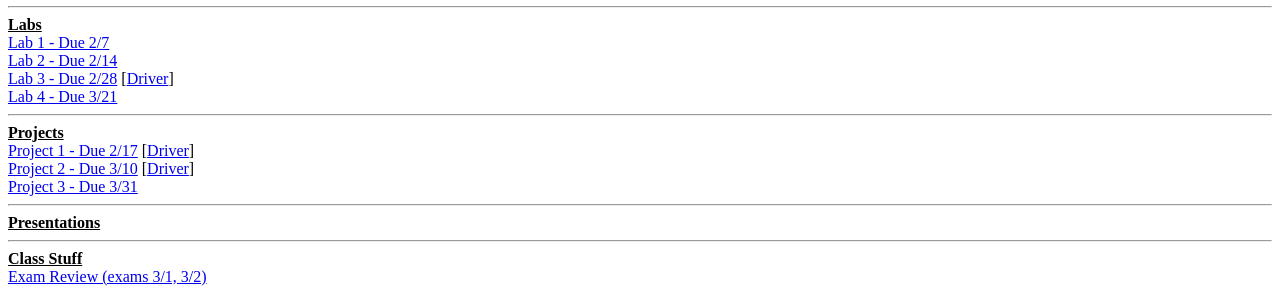
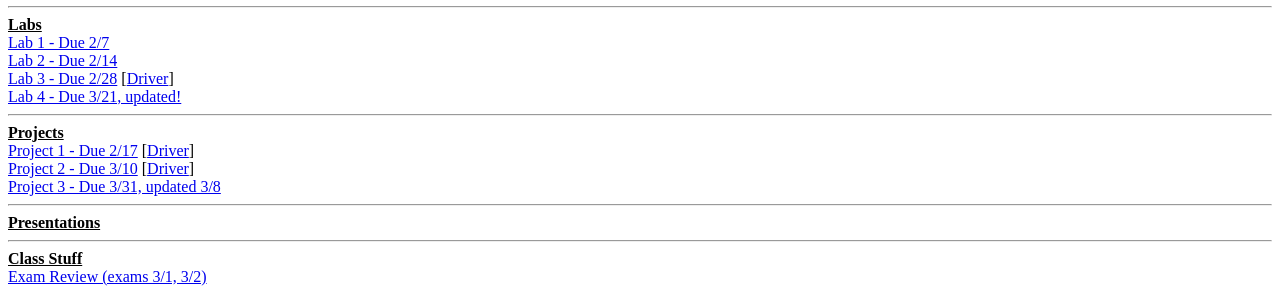
Before and after one commit to ripark/ripark.github.io, a Jekyll site: the page built from s17/cosc251.html, in a window 1280 px wide. Shown: the part 487-775 px from the top of the page. Built offline with Jekyll 4.4.1, drawn with Linux system fonts in a browser that asks for light colours; Markdown is read by kramdown in place of the engine named in the settings.

Commit message:
251 updates

```diff
--- a/s17/cosc251.html
+++ b/s17/cosc251.html
@@ -31,7 +31,7 @@ TAs are allowed to call off their hours if no one shows up in the first hour.
 <br>
 <a href="http://ripark.github.io/s17/COSC251Lab3.pdf">Lab 3 - Due 2/28</a> [<a href="http://ripark.github.io/s17/Lab3Driver.py">Driver</a>]
 <br>
-<a href="http://ripark.github.io/s17/COSC251Lab4.pdf">Lab 4 - Due 3/21</a>
+<a href="http://ripark.github.io/s17/COSC251Lab4.pdf">Lab 4 - Due 3/21, updated!</a>
 <br>
 <hr>
 <strong><u>Projects</strong></u>
@@ -40,7 +40,7 @@ TAs are allowed to call off their hours if no one shows up in the first hour.
 <br>
 <a href="http://ripark.github.io/s17/COSC251Proj2.pdf">Project 2 - Due 3/10</a> [<a href="http://ripark.github.io/s17/Proj2Driver.py">Driver</a>]
 <br>
-<a href="http://ripark.github.io/s17/COSC251Proj3.pdf">Project 3 - Due 3/31</a>
+<a href="http://ripark.github.io/s17/COSC251Proj3.pdf">Project 3 - Due 3/31, updated 3/8</a>
 <br>
 <hr>
 <strong><u>Presentations</strong></u>
```
